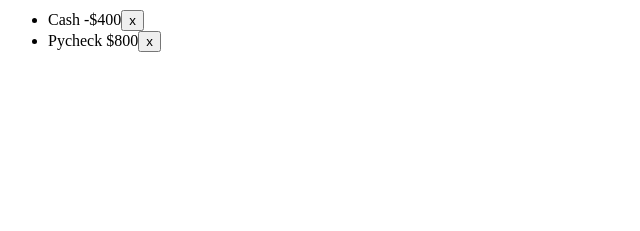
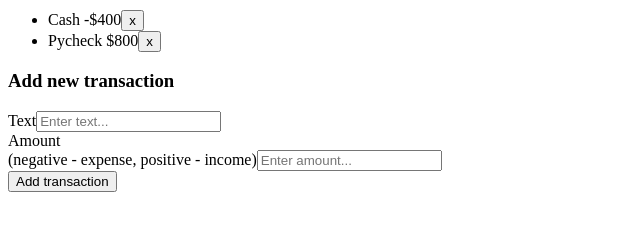
Before and after one commit to WTrygar/Expense-tracker, a Vue app: page / in a window 1280 px wide. Shown: the part 197-428 px from the top of the page, without its empty margins (0-640 px from the left). Built offline with nearby package versions, Linux system fonts and the light colour scheme.

Commit message:
feat: AddTransaction Component

```diff
--- a/src/App.vue
+++ b/src/App.vue
@@ -4,10 +4,12 @@
     <Balance />
     <IncomeExpenses />
     <TransactionList />
+    <AddTransaction />
   </div>
 </template>
 
 <script>
+import AddTransaction from "./components/AddTransaction.vue";
 import Balance from "./components/Balance.vue";
 import Header from "./components/Header.vue";
 import IncomeExpenses from "./components/IncomeExpenses.vue";
@@ -18,6 +20,7 @@
     Balance,
     IncomeExpenses,
     TransactionList,
+    AddTransaction,
   },
 };
 </script>
--- /dev/null
+++ b/src/components/AddTransaction.vue
@@ -0,0 +1,17 @@
+<template>
+  <h3>Add new transaction</h3>
+  <form id="form">
+    <div class="form-control">
+      <label for="text">Text</label>
+      <input type="text" id="text" placeholder="Enter text..." />
+    </div>
+    <div class="form-control">
+      <label for="amount"
+        >Amount <br />
+        (negative - expense, positive - income)</label
+      >
+      <input type="number" id="amount" placeholder="Enter amount..." />
+    </div>
+    <button class="btn">Add transaction</button>
+  </form>
+</template>
```
